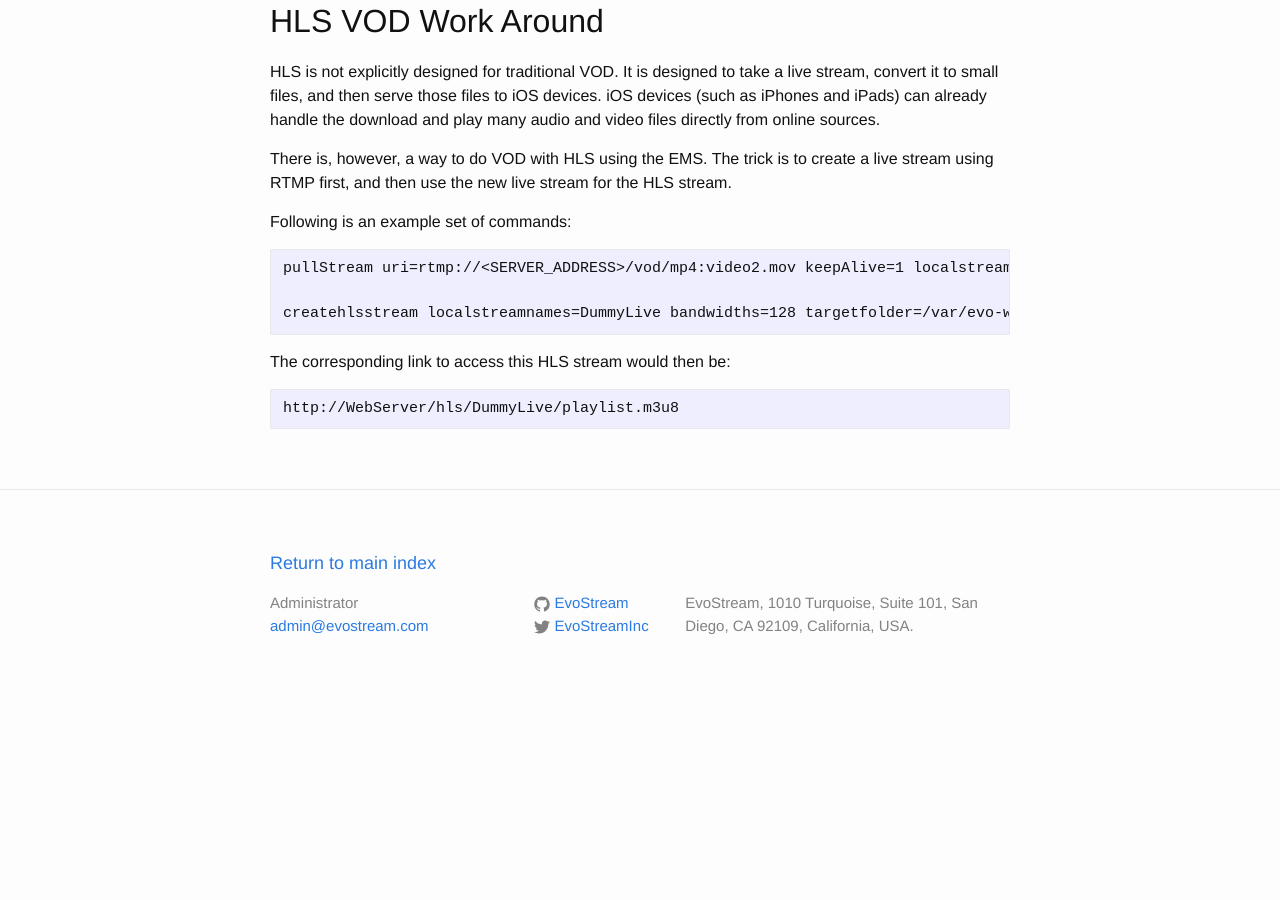
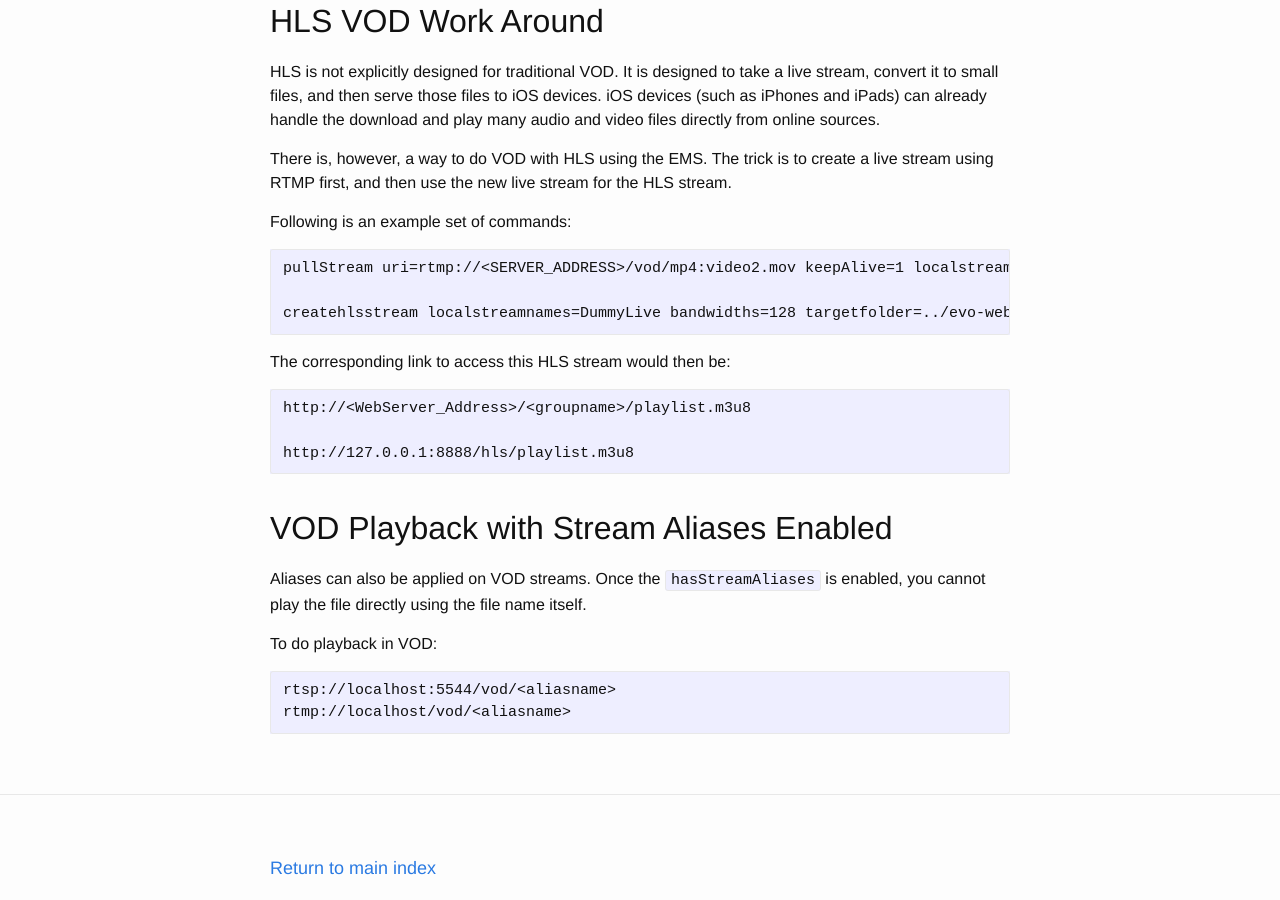
Before and after one commit to EvoStream/ems_how_to_guide, a Jekyll site: the page built from _posts/2016-01-01-vod.md, in a window 1280 px wide and 900 px high, scrolled down 2186 px. Built offline with Jekyll 4.4.1, drawn with Linux system fonts in a browser that asks for light colours; before the commit the page ends 2883 px from its top, so only the background shows below that.

Commit message:
added vod playback with alias
added vod playback with alias

````diff
--- a/_posts/2016-01-01-vod.md
+++ b/_posts/2016-01-01-vod.md
@@ -108,11 +108,26 @@ Following is an example set of commands:
 ```
 pullStream uri=rtmp://<SERVER_ADDRESS>/vod/mp4:video2.mov keepAlive=1 localstreamname=DummyLive
 
-createhlsstream localstreamnames=DummyLive bandwidths=128 targetfolder=/var/evo-webroot/ groupname=hls playlisttype=rolling playlistLength=10 chunkLength=5
+createhlsstream localstreamnames=DummyLive bandwidths=128 targetfolder=../evo-webroot/ groupname=hls playlisttype=rolling playlistLength=10 chunkLength=5
 ```
 
 The corresponding link to access this HLS stream would then be:
 
 ```
-http://WebServer/hls/DummyLive/playlist.m3u8
+http://<WebServer_Address>/<groupname>/playlist.m3u8
+
+http://127.0.0.1:8888/hls/playlist.m3u8
 ```
+
+
+
+## VOD Playback with Stream Aliases Enabled
+
+Aliases can also be applied on VOD streams. Once the `hasStreamAliases` is enabled, you cannot play the file directly using the file name itself.
+
+To do playback in VOD:
+
+```
+rtsp://localhost:5544/vod/<aliasname>
+rtmp://localhost/vod/<aliasname>
+```
````
